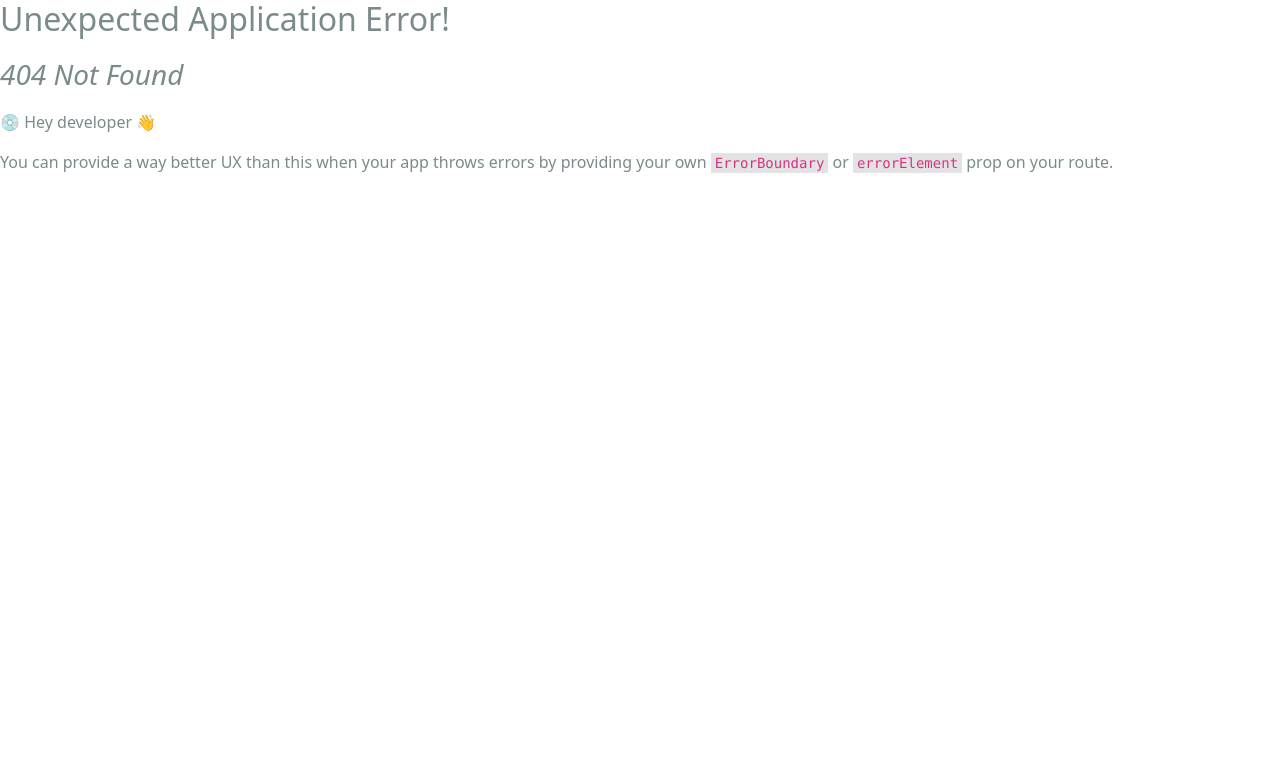
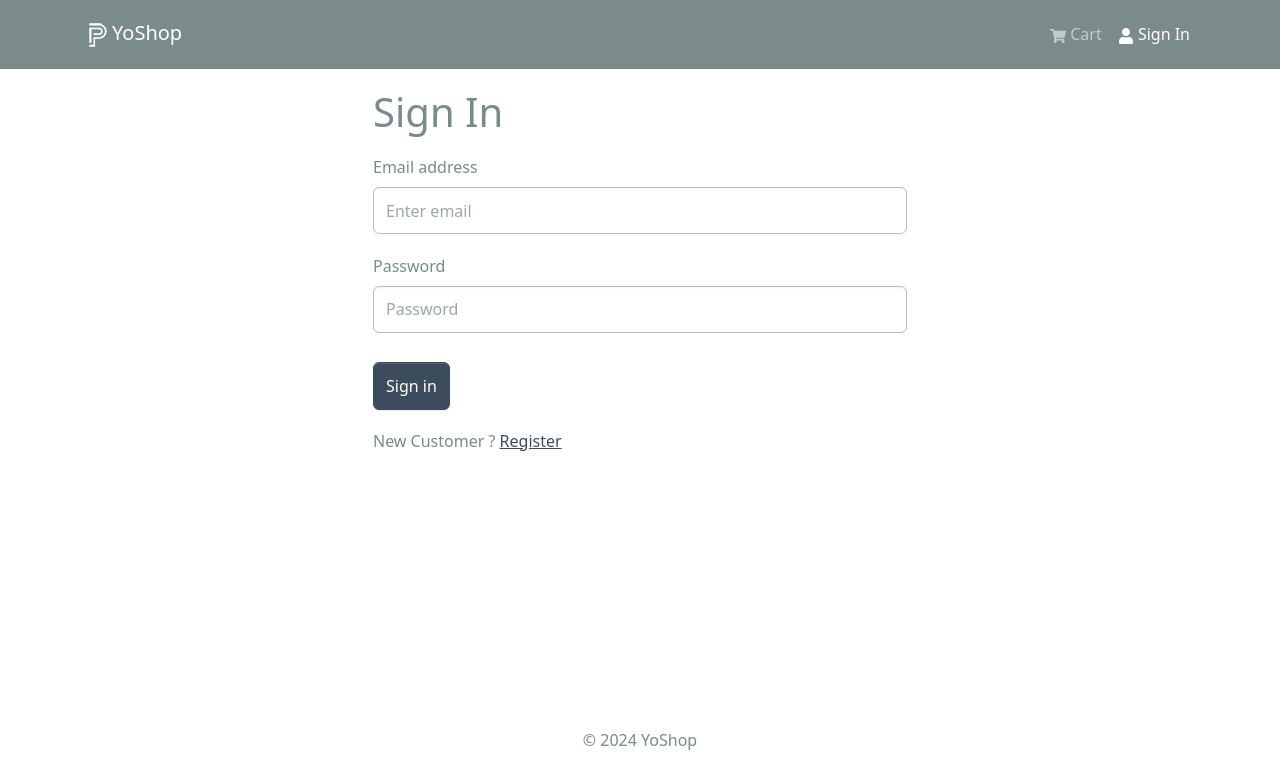
Before and after one commit to youssefchehata/ecommerce-shop, a React (Create React App) app in the folder frontend/: page /login in a window 1280 px wide. Before the commit this address had no page. Shown: the top 784 px of the page. Built offline with nearby package versions, Linux system fonts and the light colour scheme.

Commit message:
Add login screen to the frontend for user authentication

```diff
--- /dev/null
+++ b/frontend/src/components/Formcontainer.jsx
@@ -0,0 +1,15 @@
+import {Container , Row , Col} from 'react-bootstrap'
+
+const FormContainer = ({children}) => {
+  return (
+    <Container>
+        <Row className='justify-content-center'>
+            <Col xs={6} md={6} >
+             { children }
+            </Col>
+        </Row>
+    </Container>
+  )
+}
+
+export default FormContainer
--- a/frontend/src/index.js
+++ b/frontend/src/index.js
@@ -16,6 +16,8 @@
 import { Provider } from 'react-redux';
 import store from './store';
 import CartScreen from './screens/CartScreen';
+import LoginScreen from './screens/LoginScreen';
+
 
 const router = createBrowserRouter(
   createRoutesFromElements(
@@ -23,6 +25,7 @@
       <Route index={true} element={<HomeScreen />} />
       <Route path='/product/:id' element={<ProductScreen />} />
       <Route path='/cart' element={<CartScreen />} />
+      <Route path='/login' element={<LoginScreen/>} />
     </Route>
   )
 );
--- /dev/null
+++ b/frontend/src/screens/LoginScreen.jsx
@@ -0,0 +1,45 @@
+import { useState } from 'react';
+import { Link } from 'react-router-dom';
+import { Form, Button, Row, Col } from 'react-bootstrap';
+import { useDispatch, useSelector } from 'react-redux';
+import FormContainer from '../components/Formcontainer';
+
+const LoginScreen = () => {
+
+  const [email, setEmail] = useState('');
+  const [password, setPassword] = useState('');
+
+  const handleSubmit = (e) => {
+    e.preventDefault();
+   console.log(e);
+  };
+  return (
+    <FormContainer>
+      <h1>Sign In</h1>
+      <Form onSubmit={handleSubmit}>
+
+        <Form.Group controlId='email'className='my-3'>
+          <Form.Label>Email address</Form.Label>
+          <Form.Control type='email' placeholder='Enter email' value={email} onChange={(e) => setEmail(e.target.value)} />
+        </Form.Group>
+
+        <Form.Group controlId='password' className='my-3'>
+          <Form.Label>Password</Form.Label>
+          <Form.Control type='password' placeholder='Password' value={password} onChange={(e) => setPassword(e.target.value)} />
+        </Form.Group>
+
+        <Button type='submit' className='mt-2'> Sign in </Button>
+
+      </Form>
+
+
+   <Row className='py-3'>
+     <Col>
+     New Customer ? <Link to='/register'>Register</Link>
+     </Col>
+   </Row>
+    </FormContainer>
+  );
+};
+
+export default LoginScreen;
```
